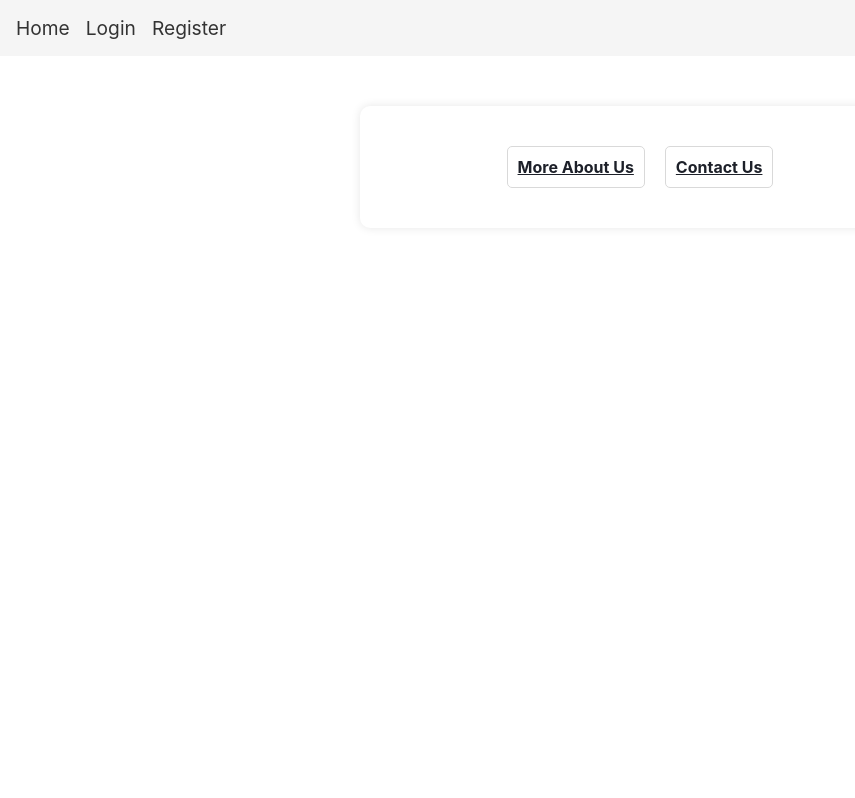
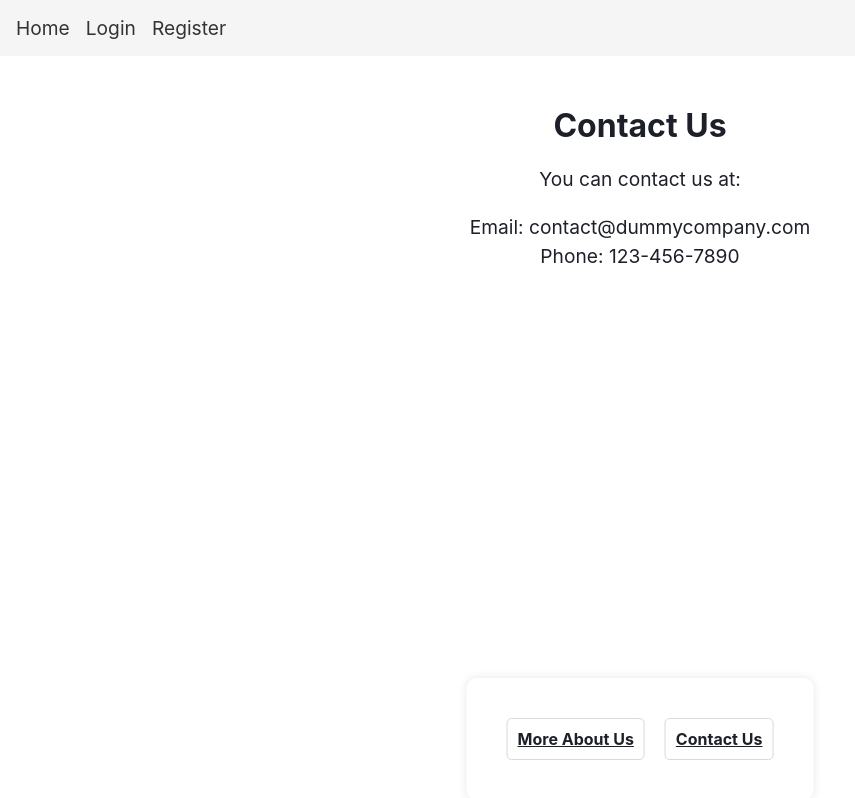
Before and after one commit to rimbarakat/car-dealership-frontend, a React (Create React App) app: page /contact-us in a window 1280 px wide. Shown: the whole page, without its empty margins (0-855 px from the left). Built offline with nearby package versions, Linux system fonts and the light colour scheme; no server answers.

Commit message:
Added 2 pages for about us and contact us

```diff
--- a/src/App.js
+++ b/src/App.js
@@ -7,6 +7,8 @@ import RegisterPage from "./pages/register";
 import Dashboard from "./pages/dashboard";
 import { QueryClient, QueryClientProvider } from "react-query";
 import Footer from "./pages/footer";
+import AboutUs from "./pages/aboutUs";
+import ContactUs from "./pages/contactUs";
 
 const queryClient = new QueryClient();
 function App() {
@@ -19,6 +21,8 @@ function App() {
           <Route path="/login" element={<LoginPage />} />
           <Route path="/register" element={<RegisterPage />} />
           <Route path="/dashboard" element={<Dashboard />} />
+          <Route path="/about-us" element={<AboutUs />} />
+          <Route path="/contact-us" element={<ContactUs />} />
         </Routes>
         <Footer />
       </Router>
--- /dev/null
+++ b/src/css/aboutUs.css
@@ -0,0 +1,18 @@
+.about-us-container {
+    margin: 50px auto;
+    max-width: 800px;
+    text-align: center;
+  }
+
+  .about-us-heading {
+    font-size: 2rem;
+    font-weight: bold;
+    color: #1d2029;
+    margin-bottom: 20px;
+  }
+
+  .about-us-description {
+    font-size: 1.2rem;
+    color: #1d2029;
+    line-height: 1.5;
+  }
--- /dev/null
+++ b/src/css/contactUs.css
@@ -0,0 +1,29 @@
+.contactUs-container {
+    margin: 50px auto;
+    max-width: 800px;
+    text-align: center;
+  }
+
+  .contactUs-container h1 {
+    font-size: 2rem;
+    font-weight: bold;
+    color: #1d2029;
+    margin-bottom: 20px;
+  }
+
+  .contactUs-container p {
+    font-size: 1.2rem;
+    color: #1d2029;
+    line-height: 1.5;
+  }
+
+  .contactUs-container ul {
+    list-style: none;
+    padding: 0;
+  }
+
+  .contactUs-container li {
+    font-size: 1.2rem;
+    color: #1d2029;
+    line-height: 1.5;
+  }
--- a/src/css/footer.css
+++ b/src/css/footer.css
@@ -1,12 +1,51 @@
+/*
 .footer {
-    display: flex;
-    justify-content: center;
+    position: fixed;
     align-items: center;
+    width: 100%;
+    left: 0;
+    bottom: 0;
     background-color: #ffffff;
     border-radius: 10px;
     box-shadow: 0px 0px 10px rgba(0, 0, 0, 0.1);
     max-width: 500px;
     margin: 50px auto;
+    padding: 30px;
+
+  }
+
+  .footer-links {
+    display: flex;
+    justify-content: center;
+    align-items: center;
+    flex-wrap: wrap;
+  }
+
+  .footer-link {
+    color: #1d2029;
+    font-weight: bold;
+    margin: 10px;
+    padding: 10px;
+    border-radius: 5px;
+    border: 1px solid #d9d9d9;
+    font-size: 1rem;
+    transition: all 0.2s ease;
+  }
+
+  .footer-link:hover {
+    background-color: #0b84e8;
+    color: #ffffff;
+  }
+  */
+  .footer {
+    position: fixed;
+    align-items: center;
+    bottom: 0;
+    left: 50%;
+    transform: translateX(-50%);
+    background-color: #ffffff;
+    border-radius: 10px;
+    box-shadow: 0px 0px 10px rgba(0, 0, 0, 0.1);
     padding: 30px;
   }
 
--- /dev/null
+++ b/src/pages/aboutUs.js
@@ -0,0 +1,13 @@
+import React from 'react';
+import '../css/aboutUs.css';
+
+function AboutUs() {
+  return (
+    <div className="about-us-container">
+      <h1 className="about-us-heading">About Us</h1>
+      <p className="about-us-description">We are a company that does XYZ.</p>
+    </div>
+  );
+}
+
+export default AboutUs;
--- /dev/null
+++ b/src/pages/contactUs.js
@@ -0,0 +1,17 @@
+import React from 'react';
+import '../css/contactUs.css';
+
+function ContactUs() {
+  return (
+    <div className="contactUs-container">
+      <h1 className="contactUs-heading">Contact Us</h1>
+      <p className="contactUs-description">You can contact us at:</p>
+      <ul>
+        <li>Email: contact@dummycompany.com</li>
+        <li>Phone: 123-456-7890</li>
+      </ul>
+    </div>
+  );
+}
+
+export default ContactUs;
--- a/src/pages/footer.js
+++ b/src/pages/footer.js
@@ -1,12 +1,13 @@
 import React from 'react';
 import '../css/footer.css';
+import { Link } from 'react-router-dom';
 
 function Footer() {
   return (
     <div className="footer">
       <div className="footer-links">
-        <a href="#" className="footer-link">More About Us</a>
-        <a href="#" className="footer-link">Contact Us</a>
+        <Link to="/about-us" className="footer-link">More About Us</Link>
+        <Link to="/contact-us" className="footer-link">Contact Us</Link>
       </div>
     </div>
   );
```
